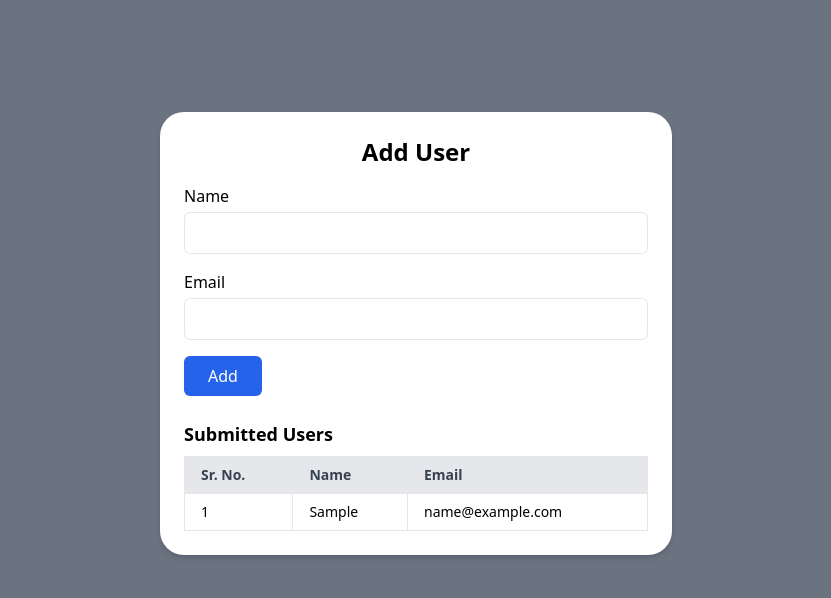
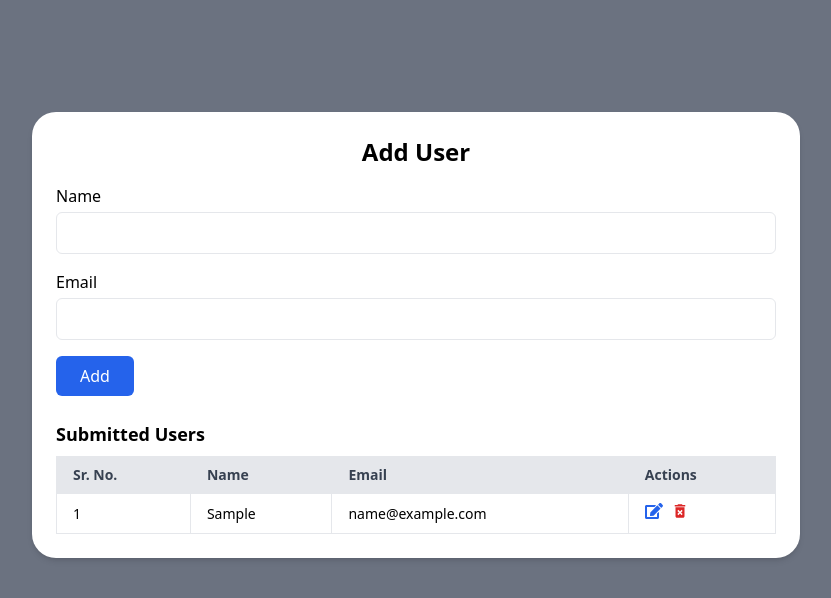
Before and after one commit to Devkoyani/simple-add-form, a React (Create React App) app: page / in a window 1280 px wide. Both pictures are taken after typing "Sample", "name@example.com" into the empty fields and a click on the button "Add". Shown: the top 598 px of the page, without its empty margins (224-1055 px from the left). Built offline with nearby package versions, Linux system fonts and the light colour scheme.

Commit message:
Edit/Delete Implement

```diff
--- a/package.json
+++ b/package.json
@@ -10,6 +10,7 @@
     "@testing-library/user-event": "^13.5.0",
     "react": "^19.1.0",
     "react-dom": "^19.1.0",
+    "react-icons": "^5.5.0",
     "react-scripts": "5.0.1",
     "web-vitals": "^2.1.4"
   },
--- a/src/App.jsx
+++ b/src/App.jsx
@@ -1,8 +1,11 @@
 import React, { useState } from 'react';
+import { FaEdit } from "react-icons/fa";
+import { MdDeleteForever } from "react-icons/md";
 
 function App() {
   const [formData, setFormData] = useState({ name: '', email: '' });
   const [submittedData, setSubmittedData] = useState([]);
+  const [editIndex, setEditIndex] = useState(null);
 
   const handleChange = (e) => {
     const { name, value } = e.target;
@@ -11,12 +14,30 @@ function App() {
 
   const handleSubmit = (e) => {
     e.preventDefault();
-    setSubmittedData([...submittedData, formData]);
+    if (editIndex !== null) {
+      const updatedData = [...submittedData];
+      updatedData[editIndex] = formData;
+      setSubmittedData(updatedData);
+      setEditIndex(null);
+    } else {
+      setSubmittedData([...submittedData, formData]);
+    }
     setFormData({ name: '', email: '' });
-  }
+  };
+
+  const handleEdit = (index) => {
+    setFormData(submittedData[index]);
+    setEditIndex(index);
+  };
+
+  const handleDelete = (index) => {
+    const updatedData = submittedData.filter((_, i) => i !== index);
+    setSubmittedData(updatedData);
+  };
+
   return (
     <div className="min-h-screen bg-gray-500 p-28">
-      <div className="max-w-lg mx-auto bg-white shadow-md rounded-3xl p-6">
+      <div className="max-w-3xl mx-auto bg-white shadow-md rounded-3xl p-6">
         <h1 className="text-2xl font-bold mb-4 text-center">Add User</h1>
         <form onSubmit={handleSubmit} className="space-y-4">
           <div>
@@ -45,7 +66,7 @@ function App() {
             type="submit"
             className="bg-blue-600 text-white px-6 py-2 rounded-md hover:bg-blue-800"
           >
-            Add
+            {editIndex !== null ? 'Update' : 'Add'}
           </button>
         </form>
 
@@ -58,6 +79,7 @@ function App() {
                   <th className="px-4 py-2 border">Sr. No.</th>
                   <th className="px-4 py-2 border">Name</th>
                   <th className="px-4 py-2 border">Email</th>
+                  <th className="px-4 py-2 border">Actions</th>
                 </tr>
               </thead>
               <tbody>
@@ -66,11 +88,15 @@ function App() {
                   <td className="px-4 py-2 border">{index + 1}</td>
                   <td className="px-4 py-2 border">{user.name}</td>
                   <td className="px-4 py-2 border">{user.email}</td>
+                  <td className="border px-4 py-2 space-x-2">
+                      <button onClick={() => handleEdit(index)} className="text-blue-600 text-lg" title='Edit'><FaEdit /></button>
+                      <button onClick={() => handleDelete(index)} className="text-red-600 text-lg" title='Delete'><MdDeleteForever /></button>
+                    </td>
                 </tr>
                 ))}
                 {submittedData.length === 0 && (
                   <tr>
-                    <td colSpan="3" className="text-center py-4 text-gray-500">No users added yet.</td>
+                    <td colSpan="4" className="text-center py-4 text-gray-500">No users added yet.</td>
                   </tr>
                 )}
               </tbody>
```
Also changed, not shown: 1 other file (tests, documents, lock files or other folders).
